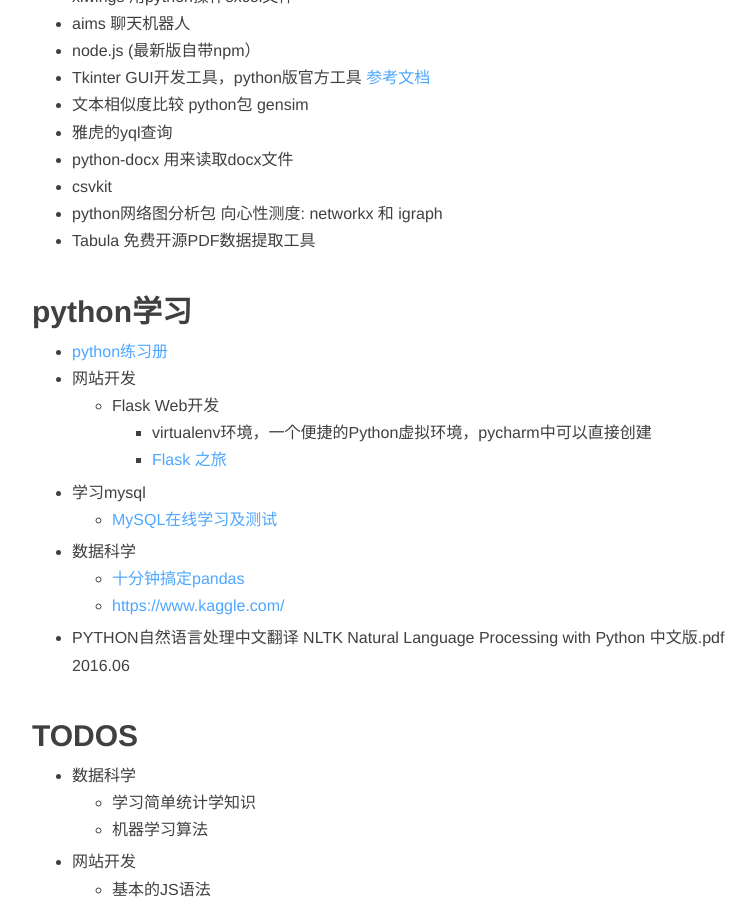
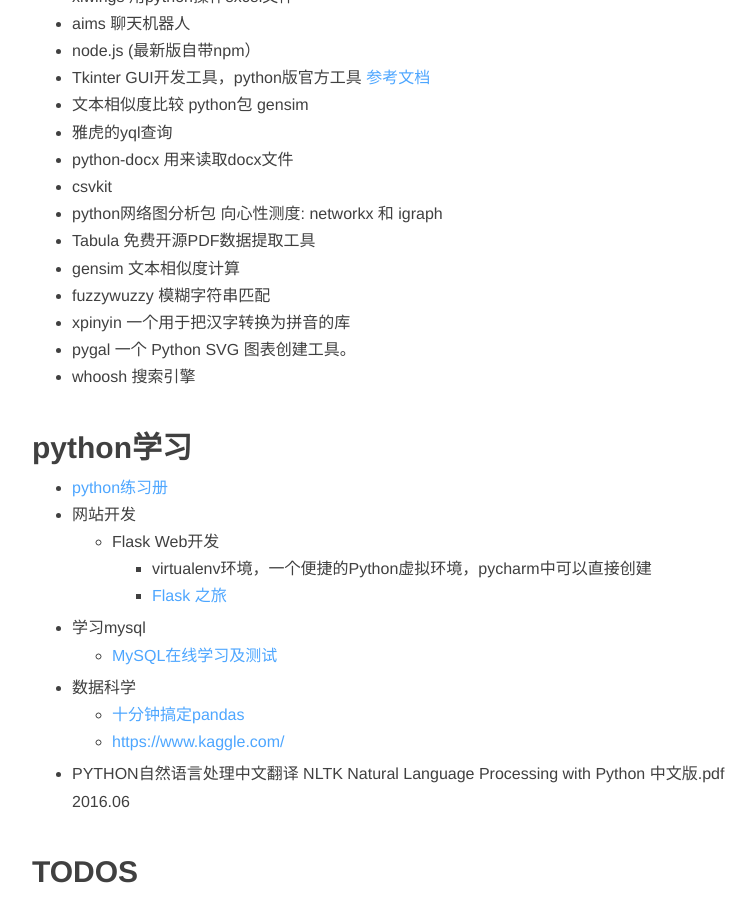
Before and after one commit to KevinBean/KevinBean.github.io.old, a Jekyll site: the page built from _posts/2016-06-26-Project626-a-python-developer.md, in a window 1280 px wide and 900 px high, scrolled down 833 px. Shown: the whole window, without its empty margins (233-989 px from the left). Built offline with Jekyll 4.4.1, drawn with Linux system fonts in a browser that asks for light colours; nearby versions of some CDN libraries; comment, search, counter and statistics services are not loaded.

Commit message:
新加工具包

```diff
--- a/_posts/2016-06-26-Project626-a-python-developer.md
+++ b/_posts/2016-06-26-Project626-a-python-developer.md
@@ -27,6 +27,13 @@
 - csvkit
 - python网络图分析包 向心性测度: networkx 和 igraph
 - Tabula 免费开源PDF数据提取工具
+- gensim 文本相似度计算
+- fuzzywuzzy 模糊字符串匹配
+- xpinyin 一个用于把汉字转换为拼音的库
+- pygal 一个 Python SVG 图表创建工具。
+- whoosh 搜索引擎
+
+
 
 
 ## python学习
```
